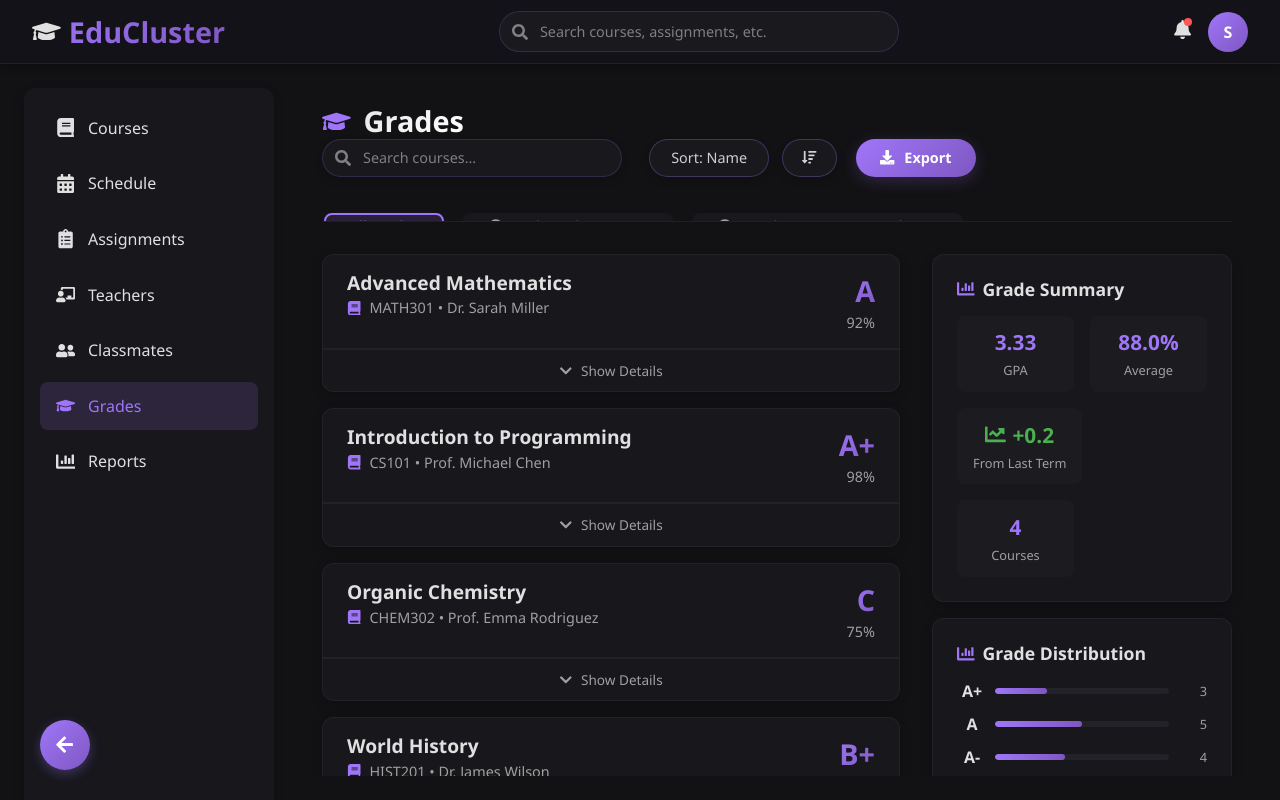
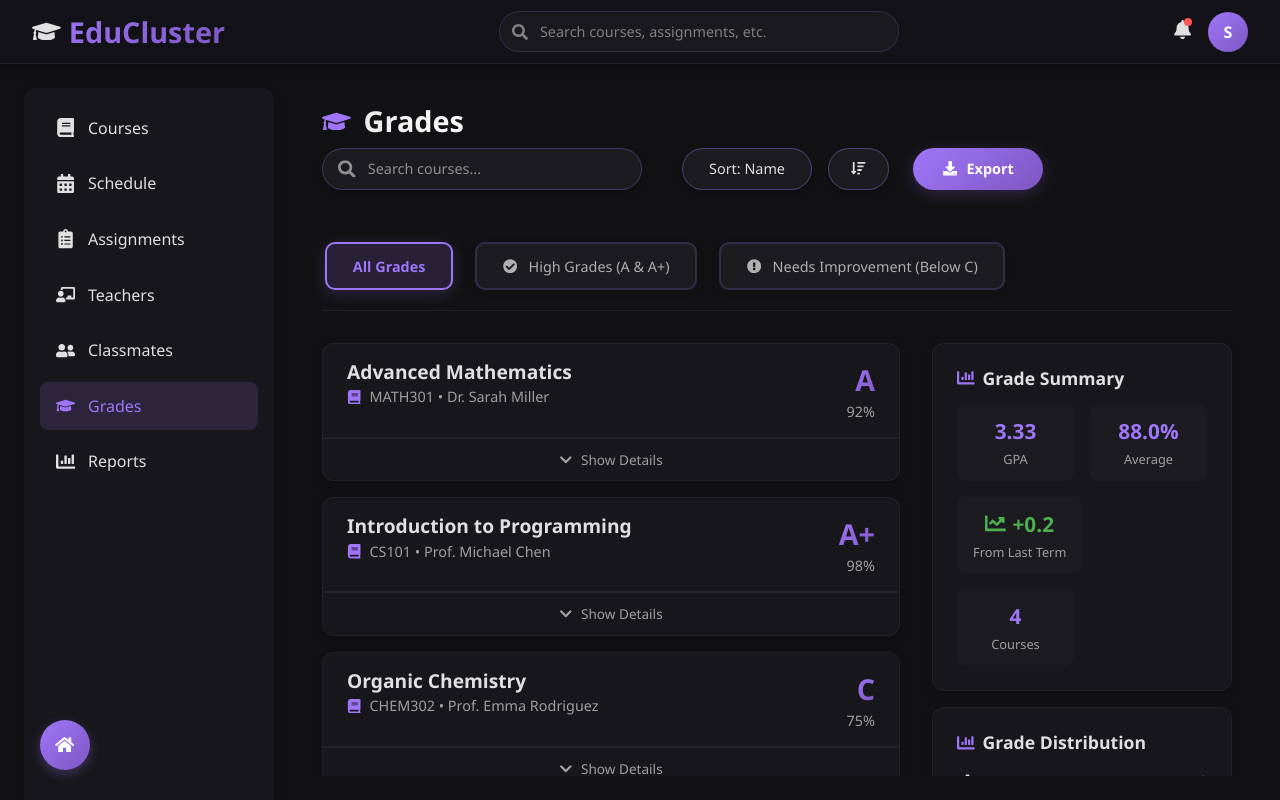
Before and after one commit to PreetPadaliya/EduCluster, a React (Vite) app in the folder educluster/: page /grades in a window 1280 px wide. Built offline with nearby package versions, Linux system fonts and the light colour scheme; sample sign-in values are in the browser's storage.

Commit message:
Commitsss

```diff
--- a/educluster/src/components/Backbutton.jsx
+++ b/educluster/src/components/Backbutton.jsx
@@ -1,7 +1,7 @@
 import React from 'react';
 import styled from 'styled-components';
 import { motion } from 'framer-motion';
-import { FaArrowLeft } from 'react-icons/fa';
+import { FaHome } from 'react-icons/fa';
 import { useNavigate, useLocation } from 'react-router-dom';
 
 const BackButtonContainer = styled(motion.button)`
@@ -109,8 +109,8 @@ const BackButton = ({ defaultPath = "/" }) => {
             whileHover={{ scale: 1.05 }}
             whileTap={{ scale: 0.95 }}
         >
-            <FaArrowLeft />
-            <TooltipText>Go Back</TooltipText>
+            <FaHome />
+            <TooltipText>Go Home</TooltipText>
         </BackButtonContainer>
     );
 };
--- a/educluster/src/pages/Classmates.jsx
+++ b/educluster/src/pages/Classmates.jsx
@@ -634,7 +634,7 @@ const ModalContent = styled(motion.div)`
 const classmatesData = [
   {
     id: 1,
-        name: "Alex Johnson",
+    name: "Kunj Patel",
     avatar: "AJ",
     status: "online",
     lastMessage: "Did you complete the assignment?",
@@ -662,7 +662,7 @@ const classmatesData = [
   },
   {
     id: 2,
-        name: "Emma Wilson",
+    name: "Pranav Panara",
     avatar: "EW",
     status: "busy",
     lastMessage: "Can you send me your notes from yesterday?",
@@ -690,7 +690,7 @@ const classmatesData = [
   },
   {
     id: 3,
-        name: "Michael Chen",
+    name: "Nirav Mathukiya",
     avatar: "MC",
     status: "online",
     lastMessage: "Thanks for helping with the project",
@@ -718,7 +718,7 @@ const classmatesData = [
   },
   {
     id: 4,
-        name: "Sarah Davis",
+    name: "Dixit Patel",
     avatar: "SD",
     status: "offline",
     lastMessage: "See you tomorrow in class",
--- a/educluster/src/pages/Grades.jsx
+++ b/educluster/src/pages/Grades.jsx
@@ -80,101 +80,136 @@ const Header = styled.header`
 
 const ToolBar = styled.div`
   display: flex;
-  gap: 1.2rem;
+  gap: 1.5rem;
   align-items: center;
   flex-wrap: wrap;
   width: 100%;
+  min-height: 60px;
+  padding: 0.5rem 0;
 
   @media (max-width: 768px) {
     width: 100%;
-    justify-content: space-between;
+    justify-content: flex-start;
+    gap: 1rem;
+    margin-top: 0.5rem;
+    flex-direction: row;
+    align-items: center;
+    flex-wrap: wrap;
+    min-height: 50px;
+  }
+
+  @media (max-width: 480px) {
+    flex-direction: column;
+    align-items: stretch;
     gap: 0.8rem;
-    margin-top: 0.5rem;
   }
 `;
 
 const SearchInputWrapper = styled.div`
   position: relative;
-  max-width: 300px;
+  max-width: 320px;
   width: 100%;
   flex-shrink: 1;
-  margin-right: 0.5rem;
+  margin-right: 1rem;
 
   input {
     width: 100%;
-    padding: 0.6rem 1rem 0.6rem 2.5rem;
+    padding: 0.7rem 1rem 0.7rem 2.8rem;
     border-radius: 50px;
-    background: rgba(30, 30, 35, 0.6);
-    border: 1px solid rgba(160, 118, 249, 0.2);
+    background: rgba(30, 30, 35, 0.8);
+    border: 1px solid rgba(160, 118, 249, 0.3);
     color: #e0e0e0;
     font-size: 0.9rem;
-    height: 38px;
-    box-shadow: 0 4px 8px rgba(0, 0, 0, 0.15);
+    height: 42px;
+    box-shadow: 0 4px 8px rgba(0, 0, 0, 0.2);
+    transition: all 0.3s ease;
 
     &:focus {
       outline: none;
-      border-color: rgba(160, 118, 249, 0.5);
-      box-shadow: 0 0 0 2px rgba(160, 118, 249, 0.2);
+      border-color: rgba(160, 118, 249, 0.6);
+      box-shadow: 0 0 0 3px rgba(160, 118, 249, 0.2);
+      background: rgba(35, 35, 40, 0.9);
     }
 
     &::placeholder {
-      color: #808080;
+      color: #909090;
     }
   }
 
   svg {
     position: absolute;
-    left: 0.8rem;
+    left: 1rem;
     top: 50%;
     transform: translateY(-50%);
-    color: #808080;
-    font-size: 1rem;
+    color: #909090;
+    font-size: 1.1rem;
+    transition: color 0.3s ease;
+  }
+
+  &:focus-within svg {
+    color: #A076F9;
   }
 
   @media (max-width: 768px) {
-    flex-basis: 100%;
     max-width: 100%;
     margin-right: 0;
+    margin-bottom: 0;
+    flex-basis: auto;
+  }
+
+  @media (max-width: 480px) {
     margin-bottom: 0.8rem;
+    width: 100%;
   }
 `;
 
 const Button = styled(motion.button)`
-  padding: 0.6rem 1.2rem;
-  background: ${props => props.primary ? 'linear-gradient(135deg, #A076F9, #7E57C2)' : 'rgba(30, 30, 35, 0.6)'};
-  color: ${props => props.primary ? 'white' : '#d0d0d0'};
-  border: ${props => props.primary ? 'none' : '1px solid rgba(160, 118, 249, 0.3)'};
+  padding: 0.7rem 1.4rem;
+  background: ${props => props.primary ? 'linear-gradient(135deg, #A076F9, #7E57C2)' : 'rgba(30, 30, 35, 0.8)'};
+  color: ${props => props.primary ? 'white' : '#e0e0e0'};
+  border: ${props => props.primary ? 'none' : '1px solid rgba(160, 118, 249, 0.4)'};
   border-radius: 50px;
   cursor: pointer;
   font-size: 0.9rem;
-  font-weight: ${props => props.primary ? '600' : '400'};
+  font-weight: ${props => props.primary ? '600' : '500'};
   display: flex;
   align-items: center;
   justify-content: center;
   gap: 0.6rem;
-  box-shadow: ${props => props.primary ? '0 4px 15px rgba(126, 87, 194, 0.3)' : '0 4px 8px rgba(0, 0, 0, 0.15)'};
+  box-shadow: ${props => props.primary ? '0 4px 15px rgba(126, 87, 194, 0.3)' : '0 4px 8px rgba(0, 0, 0, 0.2)'};
   transition: all 0.3s ease;
-  min-width: ${props => props.icon ? '42px' : '120px'};
-  height: 38px;
+  min-width: ${props => props.icon ? '44px' : '130px'};
+  height: 42px;
   flex-shrink: 0;
   margin: 0;
   white-space: nowrap;
-  overflow: hidden;
-  text-overflow: ellipsis;
+  overflow: visible;
+  position: relative;
+  z-index: 1;
 
   &:hover {
-    box-shadow: ${props => props.primary ? '0 6px 20px rgba(126, 87, 194, 0.4)' : '0 4px 12px rgba(0, 0, 0, 0.2)'};
-    background: ${props => props.primary ? 'linear-gradient(135deg, #b18aff, #9065db)' : 'rgba(40, 40, 45, 0.6)'};
+    transform: translateY(-1px);
+    box-shadow: ${props => props.primary ? '0 6px 20px rgba(126, 87, 194, 0.4)' : '0 6px 15px rgba(0, 0, 0, 0.25)'};
+    background: ${props => props.primary ? 'linear-gradient(135deg, #b18aff, #9065db)' : 'rgba(45, 45, 50, 0.9)'};
+    border-color: ${props => props.primary ? 'none' : 'rgba(160, 118, 249, 0.6)'};
+  }
+
+  &:active {
+    transform: translateY(0);
   }
 
   @media (max-width: 768px) {
-    min-width: ${props => props.icon ? '38px' : '90px'};
-    padding: 0.6rem ${props => props.icon ? '0.8rem' : '1rem'};
+    min-width: ${props => props.icon ? '40px' : '110px'};
+    padding: 0.7rem ${props => props.icon ? '0.9rem' : '1.2rem'};
     font-size: 0.85rem;
+    height: 40px;
   }
 
   @media (max-width: 480px) {
-    min-width: ${props => props.icon ? '36px' : '80px'};
+    min-width: ${props => props.icon ? '38px' : '100px'};
+    padding: 0.6rem ${props => props.icon ? '0.8rem' : '1rem'};
+    font-size: 0.8rem;
+    height: 38px;
   }
 `;
 
@@ -183,69 +218,94 @@ const TabsContainer = styled.div`
   gap: 1rem;
   margin-bottom: 1.5rem;
   border-bottom: 1px solid rgba(50, 50, 60, 0.4);
-  padding: 0.25rem 0 0.5rem 0;
-  overflow-x: auto;
-  flex-wrap: nowrap;
-  flex: 1;
+  padding: 0.5rem 0 1rem 0;
+  overflow: visible;
+  flex-wrap: wrap;
   width: 100%;
-  -webkit-overflow-scrolling: touch;
-  scrollbar-width: thin;
+  justify-content: flex-start;
+  align-items: center;
 
-  &::-webkit-scrollbar {
-    height: 4px;
+  @media (max-width: 768px) {
+    gap: 0.8rem;
+    padding: 0.5rem 0 1.2rem 0;
+    margin-bottom: 1rem;
+    justify-content: center;
   }
 
-  &::-webkit-scrollbar-thumb {
-    background-color: rgba(160, 118, 249, 0.3);
-    border-radius: 10px;
-  }
-
-  @media (max-width: 768px) {
-    gap: 0.5rem;
-    padding: 0.25rem 0 0.8rem 0;
-    margin-bottom: 1rem;
+  @media (max-width: 480px) {
+    gap: 0.6rem;
+    justify-content: flex-start;
   }
 `;
 
 const Tab = styled(motion.button)`
-  padding: 0.7rem 1.5rem;
-  background: ${props => props.active ? 'rgba(160, 118, 249, 0.15)' : 'rgba(30, 30, 35, 0.6)'};
-  color: ${props => props.active ? '#A076F9' : '#a0a0a0'};
-  border: ${props => props.active ? '2px solid #A076F9' : '2px solid transparent'};
-  border-radius: 8px;
+  padding: 0.8rem 1.6rem;
+  background: ${props => props.active ? 'rgba(160, 118, 249, 0.15)' : 'rgba(30, 30, 35, 0.8)'};
+  color: ${props => props.active ? '#A076F9' : '#b0b0b0'};
+  border: ${props => props.active ? '2px solid #A076F9' : '2px solid rgba(160, 118, 249, 0.2)'};
+  border-radius: 10px;
   cursor: pointer;
-  font-size: 0.85rem;
-  font-weight: ${props => props.active ? '600' : '400'};
+  font-size: 0.9rem;
+  font-weight: ${props => props.active ? '600' : '500'};
   display: flex;
   align-items: center;
   justify-content: center;
   gap: 0.7rem;
-  transition: all 0.2s ease;
+  transition: all 0.3s ease;
   white-space: nowrap;
   min-width: fit-content;
-  margin: 0 0.1rem;
-  box-shadow: ${props => props.active ? '0 4px 12px rgba(126, 87, 194, 0.15)' : 'none'};
+  margin: 0.2rem;
+  box-shadow: ${props => props.active ? '0 4px 15px rgba(160, 118, 249, 0.2)' : '0 2px 8px rgba(0, 0, 0, 0.1)'};
   box-sizing: border-box;
+  position: relative;
+  flex-shrink: 0;
 
   &:hover {
-    background: ${props => props.active ? 'rgba(160, 118, 249, 0.2)' : 'rgba(40, 40, 45, 0.6)'};
-    color: ${props => props.active ? '#A076F9' : '#d0d0d0'};
-    border-color: ${props => props.active ? '#A076F9' : 'rgba(160, 118, 249, 0.3)'};
+    background: ${props => props.active ? 'rgba(160, 118, 249, 0.25)' : 'rgba(45, 45, 50, 0.9)'};
+    color: ${props => props.active ? '#A076F9' : '#e0e0e0'};
+    border-color: ${props => props.active ? '#A076F9' : 'rgba(160, 118, 249, 0.4)'};
+    transform: translateY(-1px);
+    box-shadow: ${props => props.active ? '0 6px 20px rgba(160, 118, 249, 0.25)' : '0 4px 12px rgba(0, 0, 0, 0.15)'};
+  }
+
+  &:active {
+    transform: translateY(0);
   }
 
   @media (max-width: 768px) {
-    padding: 0.6rem 1.2rem;
+    padding: 0.7rem 1.3rem;
+    font-size: 0.85rem;
+    margin: 0.15rem;
+    flex: 1;
+    min-width: 120px;
+  }
+
+  @media (max-width: 480px) {
+    padding: 0.6rem 1rem;
     font-size: 0.8rem;
+    margin: 0.1rem;
+    min-width: 100px;
+    flex: 1;
   }
 `;
 
 const ButtonGroup = styled.div`
   display: flex;
-  gap: 0.8rem;
+  gap: 1rem;
   align-items: center;
+  flex-wrap: wrap;
+  min-height: 42px;
 
   @media (max-width: 768px) {
-    gap: 0.5rem;
+    gap: 0.8rem;
+    width: 100%;
+    justify-content: flex-start;
+  }
+
+  @media (max-width: 480px) {
+    gap: 0.6rem;
+    flex-direction: row;
+    flex-wrap: wrap;
   }
 `;
 
--- a/educluster/src/pages/Reports.jsx
+++ b/educluster/src/pages/Reports.jsx
@@ -196,59 +196,74 @@ const TabsContainer = styled.div`
   margin-bottom: 1.8rem;
   margin-top: 0.5rem;
   border-bottom: 1px solid rgba(50, 50, 60, 0.4);
-  padding: 0.25rem 0 0.8rem 0;
-  overflow-x: auto;
-  flex-wrap: nowrap;
-  flex: 1;
+  padding: 0.5rem 0 1rem 0;
+  overflow: visible;
+  flex-wrap: wrap;
   width: 100%;
-  -webkit-overflow-scrolling: touch;
-  scrollbar-width: thin;
+  justify-content: flex-start;
+  align-items: center;
 
-  &::-webkit-scrollbar {
-    height: 4px;
+  @media (max-width: 768px) {
+    gap: 0.8rem;
+    padding: 0.5rem 0 1.2rem 0;
+    margin-bottom: 1rem;
+    justify-content: center;
   }
 
-  &::-webkit-scrollbar-thumb {
-    background-color: rgba(160, 118, 249, 0.3);
-    border-radius: 10px;
-  }
-
-  @media (max-width: 768px) {
-    gap: 0.5rem;
-    padding: 0.25rem 0 0.8rem 0;
-    margin-bottom: 1rem;
+  @media (max-width: 480px) {
+    gap: 0.6rem;
+    justify-content: flex-start;
   }
 `;
 
 const Tab = styled(motion.button)`
-  padding: 0.7rem 1.5rem;
-  background: ${props => props.active ? 'rgba(160, 118, 249, 0.15)' : 'rgba(30, 30, 35, 0.6)'};
-  color: ${props => props.active ? '#A076F9' : '#a0a0a0'};
-  border: ${props => props.active ? '2px solid #A076F9' : '2px solid transparent'};
-  border-radius: 8px;
+  padding: 0.7rem 1.3rem;
+  background: ${props => props.active ? 'rgba(160, 118, 249, 0.15)' : 'rgba(30, 30, 35, 0.8)'};
+  color: ${props => props.active ? '#A076F9' : '#b0b0b0'};
+  border: ${props => props.active ? '2px solid #A076F9' : '2px solid rgba(160, 118, 249, 0.2)'};
+  border-radius: 10px;
   cursor: pointer;
   font-size: 0.85rem;
-  font-weight: ${props => props.active ? '600' : '400'};
+  font-weight: ${props => props.active ? '600' : '500'};
   display: flex;
   align-items: center;
   justify-content: center;
-  gap: 0.7rem;
-  transition: all 0.2s ease;
+  gap: 0.6rem;
+  transition: all 0.3s ease;
   white-space: nowrap;
   min-width: fit-content;
-  margin: 0 0.1rem;
-  box-shadow: ${props => props.active ? '0 4px 12px rgba(126, 87, 194, 0.15)' : 'none'};
+  margin: 0.2rem;
+  box-shadow: ${props => props.active ? '0 4px 15px rgba(160, 118, 249, 0.2)' : '0 2px 8px rgba(0, 0, 0, 0.1)'};
   box-sizing: border-box;
+  position: relative;
+  flex-shrink: 0;
 
   &:hover {
-    background: ${props => props.active ? 'rgba(160, 118, 249, 0.2)' : 'rgba(40, 40, 45, 0.6)'};
-    color: ${props => props.active ? '#A076F9' : '#d0d0d0'};
-    border-color: ${props => props.active ? '#A076F9' : 'rgba(160, 118, 249, 0.3)'};
+    background: ${props => props.active ? 'rgba(160, 118, 249, 0.25)' : 'rgba(45, 45, 50, 0.9)'};
+    color: ${props => props.active ? '#A076F9' : '#e0e0e0'};
+    border-color: ${props => props.active ? '#A076F9' : 'rgba(160, 118, 249, 0.4)'};
+    transform: translateY(-1px);
+    box-shadow: ${props => props.active ? '0 6px 20px rgba(160, 118, 249, 0.25)' : '0 4px 12px rgba(0, 0, 0, 0.15)'};
+  }
+
+  &:active {
+    transform: translateY(0);
   }
 
   @media (max-width: 768px) {
-    padding: 0.6rem 1.2rem;
+    padding: 0.6rem 1.1rem;
     font-size: 0.8rem;
+    margin: 0.15rem;
+    flex: 1;
+    min-width: 110px;
+  }
+
+  @media (max-width: 480px) {
+    padding: 0.5rem 0.9rem;
+    font-size: 0.75rem;
+    margin: 0.1rem;
+    min-width: 90px;
+    flex: 1;
   }
 `;
 
```
Lines whose indentation alone changed are shown as unchanged.
